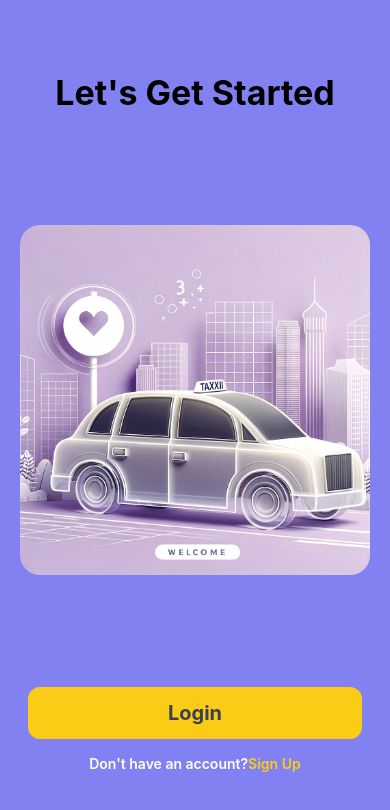
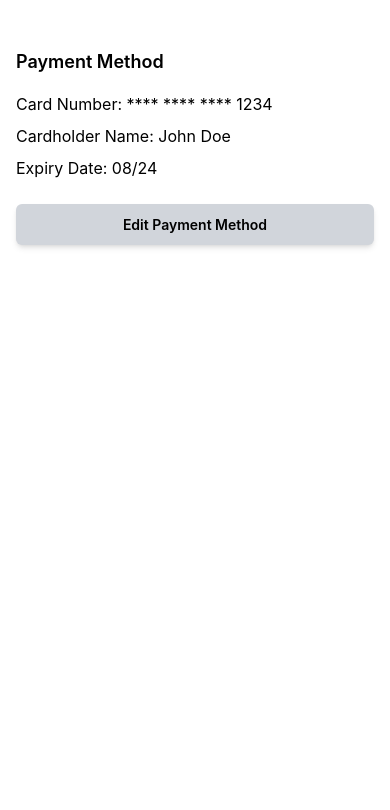
Before and after one commit to muza97/LoginPageSignIn, a React Native app: screen /Payment in a window 390 px wide. Shown: the top 810 px of the page. Built offline with nearby package versions, Linux system fonts and the light colour scheme.

Commit message:
Payment screen

```diff
--- a/navigation/appNavigation.js
+++ b/navigation/appNavigation.js
@@ -16,6 +16,7 @@ import { themeColors } from '../theme'; // Ensure this is the correct path
 import CustomDrawerContent from '../components/CustomDrawerContent'; // Ensure this is the correct path
 import PersonalDetailsScreen from '../screens/PersonalDetailsScreen';
 import LoginAndSecurityScreen from '../screens/additionalScreens/LoginAndSecurityScreen';
+import PaymentMethodScreen from '../screens/additionalScreens/PaymentMethodScreen';
 
 const Stack = createNativeStackNavigator();
 const Drawer = createDrawerNavigator();
@@ -52,6 +53,8 @@ export default function AppNavigator() {
         <Stack.Screen name="Main" options={{ headerShown: false }} component={DrawerNavigator} />
         <Stack.Screen name="PersonalDetails" options={{ headerShown: false }} component={PersonalDetailsScreen} />
         <Stack.Screen name="LoginAndSecurity" options={{ headerShown: false }} component={LoginAndSecurityScreen} />
+        <Stack.Screen name="Payment" options={{ headerShown: false }} component={PaymentMethodScreen} />
+
 
       </Stack.Navigator>
     </NavigationContainer>
--- a/screens/ProfileScreen.js
+++ b/screens/ProfileScreen.js
@@ -53,7 +53,9 @@ export default function ProfileScreen() {
           <Text className="flex-1 ml-3 text-lg">insert</Text>
           <Ionicons name="chevron-forward" size={24} className="text-gray-600" />
         </TouchableOpacity> */}
-        <TouchableOpacity className="flex-row items-center py-3 border-b border-gray-300">
+        <TouchableOpacity className="flex-row items-center py-3 border-b border-gray-300"
+        onPress={() => navigation.navigate('Payment')}
+        >
           <FontAwesome name="cc-mastercard" size={24} className="text-gray-600" />
           <Text className="flex-1 ml-3 text-lg">Add or update payment method</Text>
           <Ionicons name="chevron-forward" size={24} className="text-gray-600" />
--- /dev/null
+++ b/screens/additionalScreens/PaymentMethodScreen.js
@@ -0,0 +1,75 @@
+import React, { useState } from 'react';
+import { View, Text, TextInput, TouchableOpacity, Alert } from 'react-native';
+import { FontAwesome } from '@expo/vector-icons';
+
+export default function PaymentMethodScreen() {
+  // Dummy state for existing card details
+  const [cardDetails, setCardDetails] = useState({
+    cardNumber: '**** **** **** 1234', // Masked card number for display
+    cardholderName: 'John Doe',
+    expiryDate: '08/24', // MM/YY format
+    cvv: '***', // Masked CVV for display
+    isEditing: false,
+  });
+
+  const handleEdit = () => {
+    setCardDetails({ ...cardDetails, isEditing: true });
+  };
+
+  const handleSave = () => {
+    // Validate details, then save
+    setCardDetails({ ...cardDetails, isEditing: false });
+    Alert.alert('Payment Method', 'Your payment method has been updated successfully.');
+  };
+
+  return (
+    <View className="flex-1 bg-white px-4 py-12">
+      <Text className="text-lg font-semibold mb-4">Payment Method</Text>
+
+      {cardDetails.isEditing ? (
+        // Editable card details
+        <View>
+          <TextInput
+            className="border border-gray-300 p-3 rounded-md mb-3"
+            placeholder="Card Number"
+            keyboardType="number-pad"
+            value={cardDetails.cardNumber}
+            onChangeText={(text) => setCardDetails({ ...cardDetails, cardNumber: text })}
+          />
+          <TextInput
+            className="border border-gray-300 p-3 rounded-md mb-3"
+            placeholder="Cardholder Name"
+            value={cardDetails.cardholderName}
+            onChangeText={(text) => setCardDetails({ ...cardDetails, cardholderName: text })}
+          />
+          <TextInput
+            className="border border-gray-300 p-3 rounded-md mb-3"
+            placeholder="MM/YY"
+            value={cardDetails.expiryDate}
+            onChangeText={(text) => setCardDetails({ ...cardDetails, expiryDate: text })}
+          />
+          <TextInput
+            className="border border-gray-300 p-3 rounded-md mb-3"
+            placeholder="CVV"
+            keyboardType="number-pad"
+            value={cardDetails.cvv}
+            onChangeText={(text) => setCardDetails({ ...cardDetails, cvv: text })}
+          />
+          <TouchableOpacity className="bg-blue-500 mt-4 p-3 rounded-md shadow-md" onPress={handleSave}>
+            <Text className="text-white text-center font-semibold">Save Payment Method</Text>
+          </TouchableOpacity>
+        </View>
+      ) : (
+        // Display registered card details
+        <View>
+          <Text className="text-base mb-2">Card Number: {cardDetails.cardNumber}</Text>
+          <Text className="text-base mb-2">Cardholder Name: {cardDetails.cardholderName}</Text>
+          <Text className="text-base mb-2">Expiry Date: {cardDetails.expiryDate}</Text>
+          <TouchableOpacity className="mt-4 bg-gray-300 p-3 rounded-md shadow-md" onPress={handleEdit}>
+            <Text className="text-black text-center font-semibold">Edit Payment Method</Text>
+          </TouchableOpacity>
+        </View>
+      )}
+    </View>
+  );
+}
```
